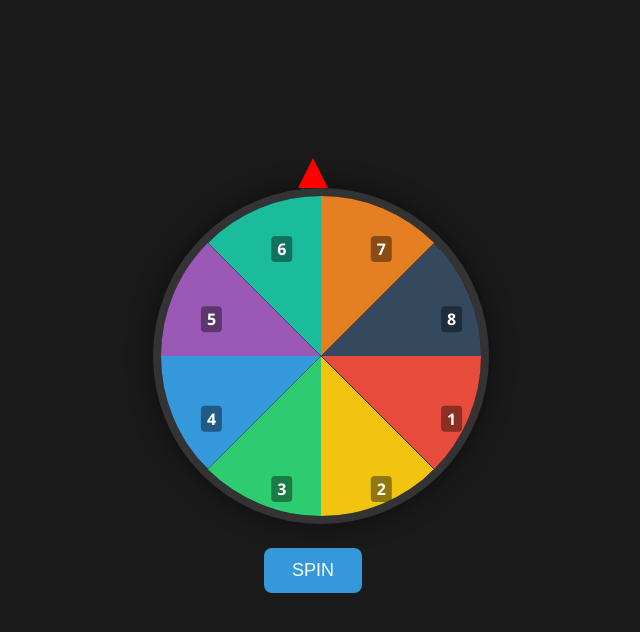
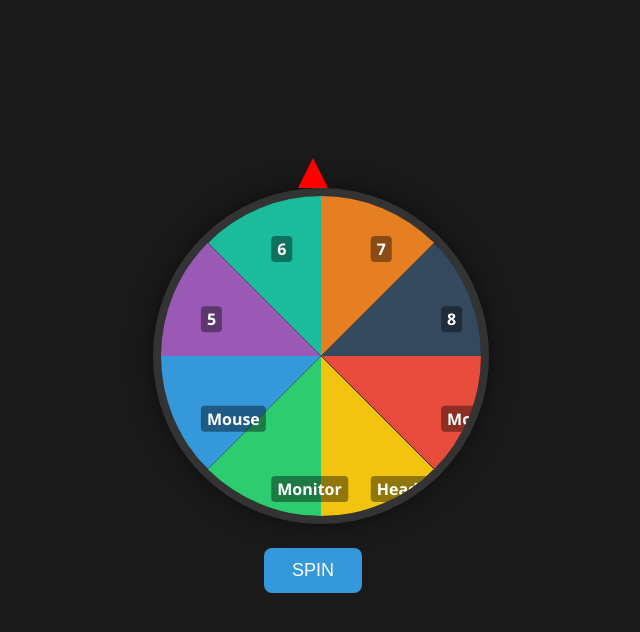
Before and after one commit to Tanishq49/spinner, a plain HTML site: page index.html in a window 1280 px wide. Shown: the whole page, without its empty margins (327-967 px from the left). Drawn offline with Linux system fonts and the light colour scheme.

Commit message:
Update index.html

```diff
--- a/index.html
+++ b/index.html
@@ -115,10 +115,10 @@
     const resultDisplay = document.getElementById("result");
 
     const segments = [
-      { label: "1", color: "#e74c3c" },
-      { label: "2", color: "#f1c40f" },
-      { label: "3", color: "#2ecc71" },
-      { label: "4", color: "#3498db" },
+        { label: "Mobile", color: "#e74c3c" },
+      { label: "Headphones", color: "#f1c40f" },
+      { label: "Monitor", color: "#2ecc71" },
+      { label: "Mouse", color: "#3498db" },
       { label: "5", color: "#9b59b6" },
       { label: "6", color: "#1abc9c" },
       { label: "7", color: "#e67e22" },
```
